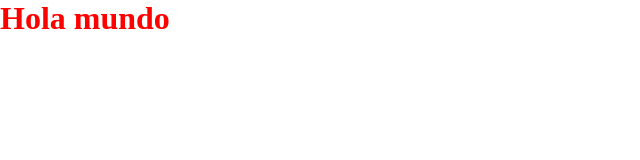
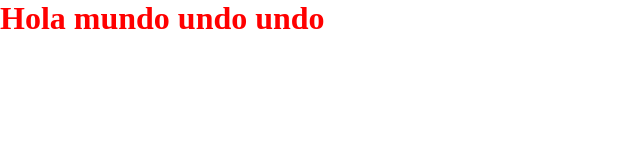
Before and after one commit to Gabrieloil/the-first-one, a plain HTML site: page index.html in a window 1280 px wide. Shown: the whole page, without its empty margins (0-640 px from the left). Drawn offline with Linux system fonts and the light colour scheme.

Commit message:
Update index.html

```diff
--- a/index.html
+++ b/index.html
@@ -7,6 +7,6 @@
     <link rel="stylesheet" href="./styles/style.css">
 </head>
 <body>
-    <h1>Hola mundo</h1>
+    <h1>Hola mundo undo undo</h1>
 </body>
 </html>
```
